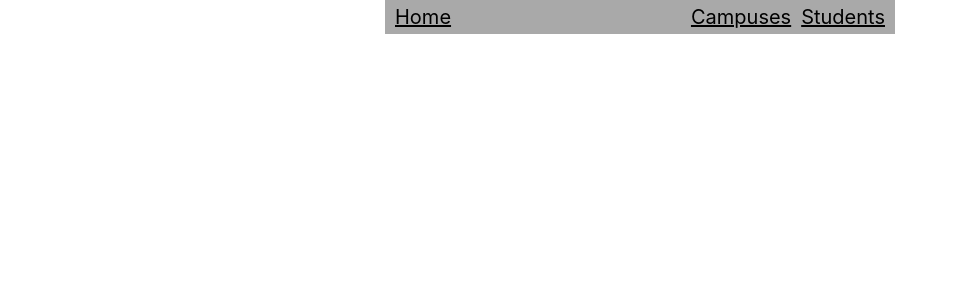
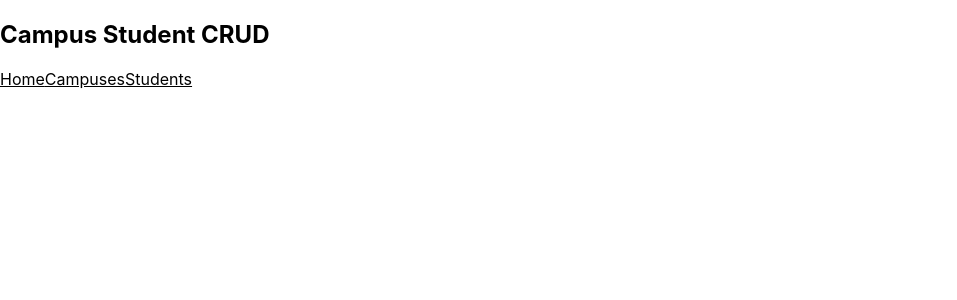
Before and after one commit to marcintomala/Campuses-Students-Frontend, a React (Create React App) app in the folder front-end/: page / in a window 1280 px wide. Shown: the top 300 px of the page, without its empty margins (0-957 px from the left). Built offline with nearby package versions, Linux system fonts and the light colour scheme.

Commit message:
experimenting with routing and components

```diff
--- a/front-end/package.json
+++ b/front-end/package.json
@@ -6,10 +6,12 @@
     "@testing-library/jest-dom": "^5.16.1",
     "@testing-library/react": "^12.1.2",
     "@testing-library/user-event": "^13.5.0",
+    "axios": "^0.25.0",
+    "gh-pages": "^3.2.3",
     "react": "^17.0.2",
     "react-dom": "^17.0.2",
     "react-router": "^6.2.1",
-    "react-router-dom": "^5.2.0",
+    "react-router-dom": "^6.2.1",
     "react-scripts": "5.0.0",
     "web-vitals": "^2.1.3"
   },
--- a/front-end/src/App.css
+++ b/front-end/src/App.css
@@ -1,6 +1,20 @@
 .Campuses, .Students {
   float: right;
   padding-right: 5px;
+}
+
+.campuses-view {
+  display: flex;
+  flex-wrap: wrap;
+}
+
+.campus-card {
+  width: 500px;
+  margin: 20px;
+}
+
+.campus-card img{
+  width: 300px;
 }
 
 span {
--- a/front-end/src/App.js
+++ b/front-end/src/App.js
@@ -1,25 +1,21 @@
 import React from "react";
-import {
-    BrowserRouter,
-    Route,
-    Switch,
-    Link
-} from "react-router-dom";
+import { HashRouter, Route, Routes,} from "react-router-dom";
+import Home from "./components/Home";
 import './App.css';
+import Campuses from "./components/Campuses";
 
 function App() {
   return (
-      <BrowserRouter>
-          <div>
-              <nav>
-                  <div className="Links">
-                      <span className="Home"><Link to="/">Home</Link></span>
-                      <span className="Students"><Link to="/students">Students</Link></span>
-                      <span className="Campuses"><Link to="/campuses">Campuses</Link></span>
-                  </div>
-              </nav>
-          </div>
-      </BrowserRouter>
+    <div className='app'>
+    <HashRouter>
+      <Routes>
+        <Route exact path="/" element={<Home />} >
+          <Route exact path="campuses" element={<Campuses/>} />
+          <Route path="students" />
+        </Route>
+      </Routes>
+    </HashRouter>
+  </div>
   );
 }
 
--- /dev/null
+++ b/front-end/src/components/CampusCard.js
@@ -0,0 +1,12 @@
+import React from "react";
+
+export default function CampusCard({ campus }) {
+    return (
+        <div className="campus-card">
+            <img src={campus.imageUrl} alt={`picture of ${campus.name}`} />
+            <h1>{campus.name}</h1>
+            <h3>{campus.address}</h3>
+            <p>{campus.description}</p>
+        </div>
+    )
+}
--- /dev/null
+++ b/front-end/src/components/Campuses.js
@@ -0,0 +1,25 @@
+import axios from "axios";
+import React, { useEffect, useState } from "react";
+import CampusCard from "./CampusCard";
+
+export default function Campuses() {
+    const [campuses, setCampuses] = useState("");
+
+    useEffect(() => {
+        fetchCampuses();
+    }, [])
+
+    async function fetchCampuses () {
+        const campuses = await axios.get('https://ttp-college-db.herokuapp.com/campuses');
+        setCampuses(campuses.data.map(campus => <CampusCard key={campus.id} campus={campus} />));
+    }
+
+    return(
+        <div className="campuses-view">
+            <h1>Here are all the campuses!</h1>
+            <div className="campus-cards">
+                {campuses}
+            </div>
+        </div>
+    )
+}
--- /dev/null
+++ b/front-end/src/components/Home.js
@@ -0,0 +1,12 @@
+import React from 'react';
+import NavBar from './NavBar';
+import { Outlet } from 'react-router-dom';
+
+export default function Home () {
+    return (
+        <div>
+            <NavBar />
+            <Outlet />
+        </div>
+    );
+}
--- /dev/null
+++ b/front-end/src/components/NavBar.js
@@ -0,0 +1,17 @@
+import React from 'react';
+import { Link } from 'react-router-dom';
+
+export default function NavBar () {
+    return (
+        <div>
+            <nav className='navbar'>
+            <h1 className='nav-title'>Campus Student CRUD</h1>
+                <div className='nav-links'>
+                    <Link to="/" className='nav-link'>Home</Link>
+                    <Link to="/campuses" className='nav-link'>Campuses</Link>
+                    <Link to="/students" className='nav-link'>Students</Link>
+                </div>
+            </nav>
+        </div>
+    );
+}
```
Also changed, not shown: front-end/src/components/StudentCard.js (added), front-end/src/components/Students.js (added), front-end/src/components/list-of-campuses.js (deleted), front-end/src/components/list-of-students.js (deleted), 1 other file (tests, documents, lock files or other folders).
